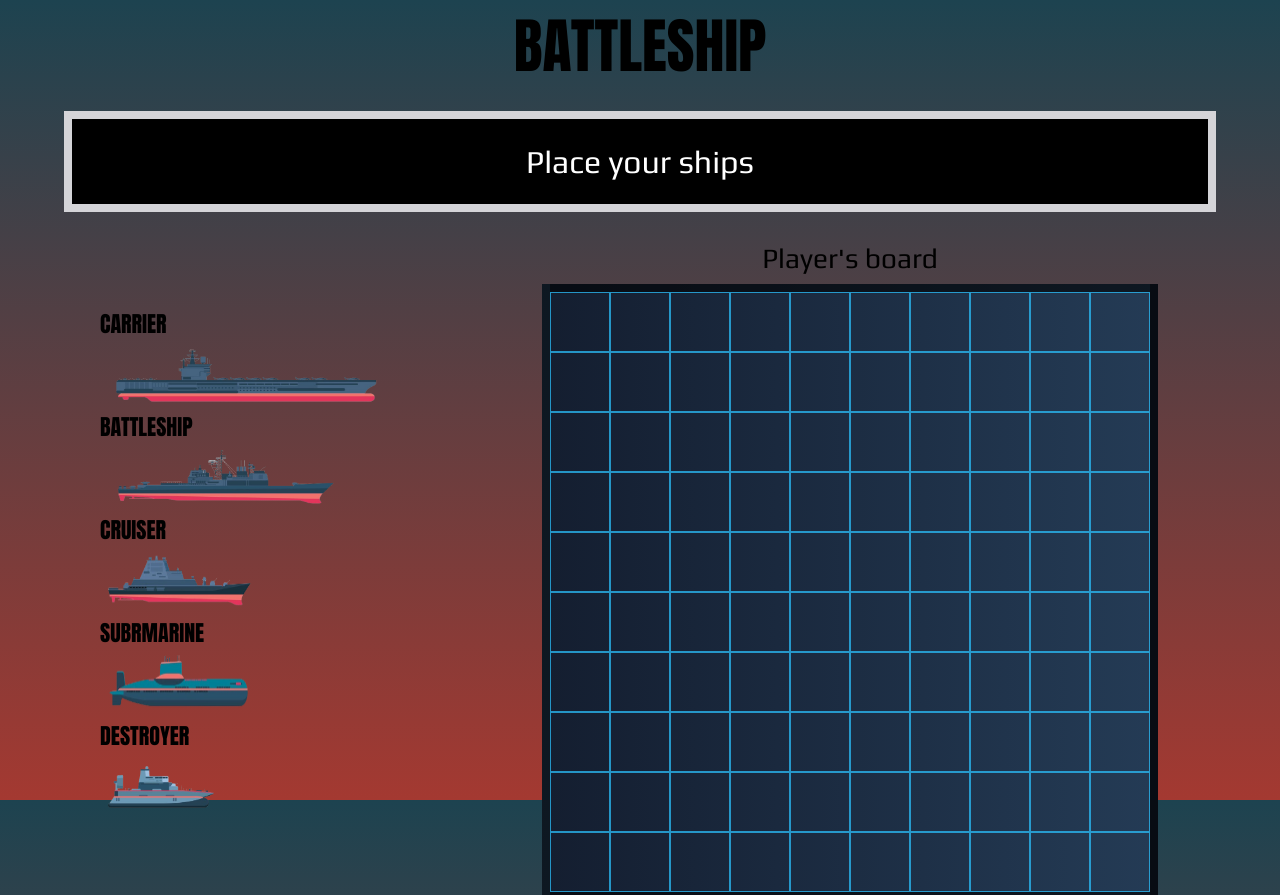
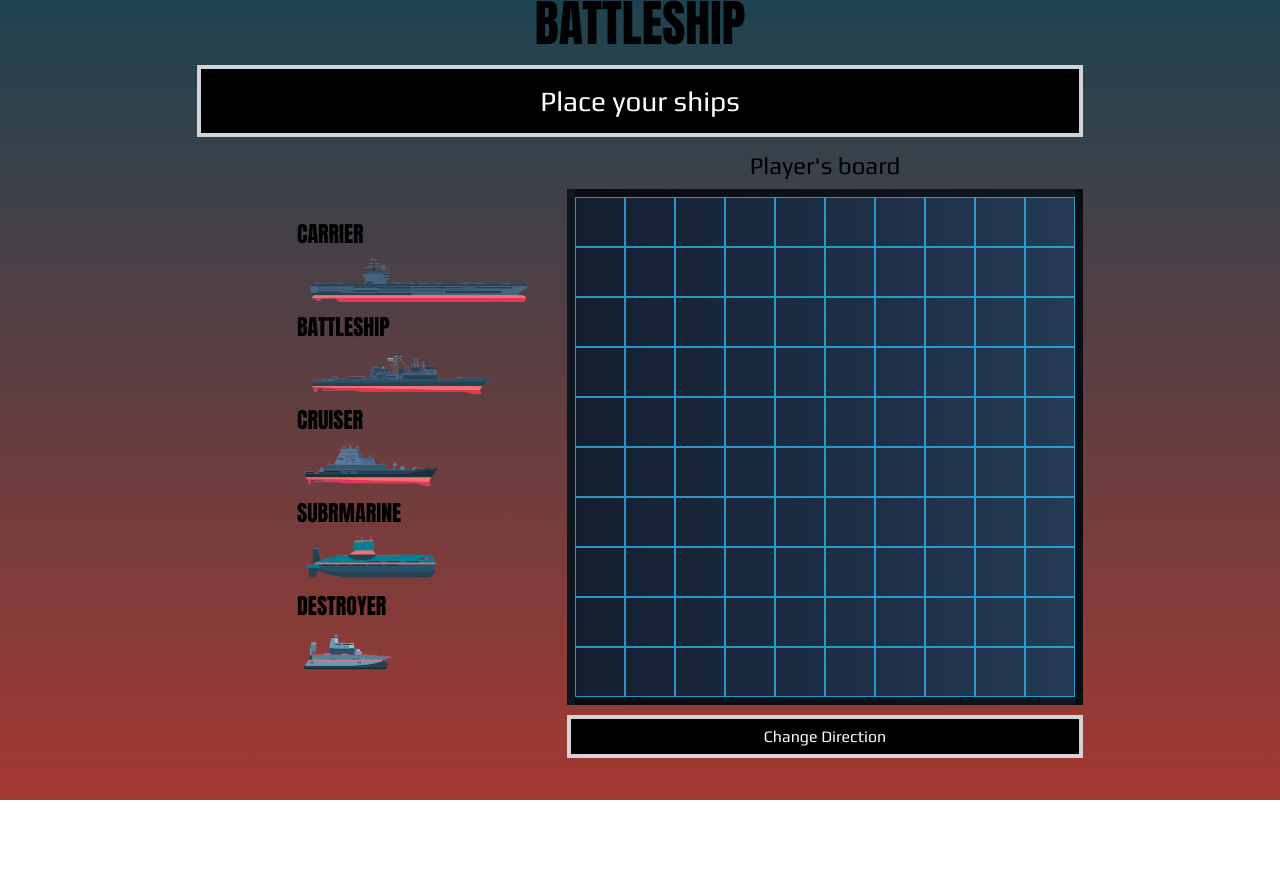
Before and after one commit to ValeriaBlagodatskaja/project-battleship, a website built with webpack: page src/index.html in a window 1280 px wide. Shown: the top 895 px of the page. After the commit the page ends 800 px from the top, so only its background shows below. Built offline with nearby package versions, Linux system fonts and the light colour scheme; a web font is replaced by a local one.

Commit message:
improve css

```diff
--- a/src/ai.js
+++ b/src/ai.js
@@ -43,7 +43,6 @@ class AI extends Player {
       do {
         ({ x, y } = this.getRandomCoordinate());
       } while (!this.isMoveLegal(x, y));
-      console.log("Random attack at:", x, y);
     }
 
     const attackResult = this.attack(x, y, player, playerBoard);
--- a/src/index.html
+++ b/src/index.html
@@ -16,8 +16,10 @@
       href="https://fonts.googleapis.com/css2?family=Amatic+SC&family=Anton&family=Dhurjati&family=Play&family=Poppins:wght@100&family=Roboto:ital,wght@0,100;0,300;0,500;0,700;1,300;1,400&display=swap"
       rel="stylesheet"
     />
+    <meta name="viewport" content="width=device-width, initial-scale=1" />
   </head>
   <body>
+    <div class="container">
       <header class="battleship-header">BATTLESHIP</header>
       <div class="message-container">
         <span id="message" class="message">Place your ships</span>
@@ -31,26 +33,38 @@
             data-ship-type="carrier"
             data-ship-length="5"
           >
-          <img class="carrier" src="./images/carrier.png" />
+            <img class="carrier" src="./images/carrier.png" alt="Carrier" />
           </div>
 
           <div class="shipName">BATTLESHIP</div>
           <div class="ship" data-ship-type="battleship" data-ship-length="4">
-          <img class="battleship" src="./images/battleship.png" />
+            <img
+              class="battleship"
+              src="./images/battleship.png"
+              alt="Battleship"
+            />
           </div>
 
           <div class="shipName">CRUISER</div>
           <div class="ship" data-ship-type="cruiser" data-ship-length="3">
-          <img class="cruiser" src="./images/cruiser.png" />
+            <img class="cruiser" src="./images/cruiser.png" alt="Cruiser" />
           </div>
 
           <div class="shipName">SUBRMARINE</div>
           <div class="ship" data-ship-type="submarine" data-ship-length="3">
-          <img class="submarine" src="./images/submarine.png" />
+            <img
+              class="submarine"
+              src="./images/submarine.png"
+              alt="Submarine"
+            />
           </div>
           <div class="shipName">DESTROYER</div>
           <div class="ship" data-ship-type="destroyer" data-ship-length="2">
-          <img class="destroyer" src="./images/destroyer.png" />
+            <img
+              class="destroyer"
+              src="./images/destroyer.png"
+              alt="Destroyer"
+            />
           </div>
         </div>
 
@@ -58,10 +72,18 @@
           <div class="playerBoard-container">
             <span class="board-name">Player's board</span>
             <div id="playerBoard" class="playerBoard"></div>
-          <button class="directionBtn" id="directionBtn" style="display: block">
+            <button
+              class="directionBtn"
+              id="directionBtn"
+              style="display: block"
+            >
               Change Direction
             </button>
-          <button class="startGameBtn" id="startGameBtn" style="display: none">
+            <button
+              class="startGameBtn"
+              id="startGameBtn"
+              style="display: none"
+            >
               Start Game
             </button>
           </div>
@@ -79,5 +101,6 @@
       <button id="restartBtn" class="restartBtn" style="display: none">
         Play again
       </button>
+    </div>
   </body>
 </html>
--- a/src/style.css
+++ b/src/style.css
@@ -12,11 +12,19 @@ body {
 
 body {
   min-height: 100vh;
+  display: flex;
+  justify-content: center;
+  align-items: center;
+}
+
+.container {
+  max-width: 1131px;
+  margin-top: -48px;
 }
 
 .battleship-header {
   font-family: Anton, sans-serif;
-  font-size: 60px;
+  font-size: 50px;
   display: flex;
   justify-content: center;
 }
@@ -41,7 +49,7 @@ body {
   background-image: linear-gradient(to right, #141e30, #243b55);
 }
 .board-name {
-  font-size: 28px;
+  font-size: 24px;
   font-family: Play, sans-serif;
   margin-bottom: 10px;
   display: block;
@@ -53,8 +61,8 @@ body {
 }
 
 .board-cell {
-  width: 60px;
-  height: 60px;
+  width: 50px;
+  height: 50px;
   border: 1px solid rgba(44, 195, 255, 0.7254901960784313);
   cursor: pointer;
 }
@@ -77,11 +85,11 @@ body {
 }
 
 .directionBtn {
-  margin-top: 20px;
+  margin-top: 10px;
   color: white;
   background: black;
   border: 4px solid rgb(212 212 216);
-  padding: 12px;
+  padding: 8px;
   font-size: 16px;
   cursor: pointer;
   font-family: Play, sans-serif;
@@ -89,10 +97,10 @@ body {
 
 .message-container {
   background-color: black;
-  width: 90%;
-  border: 8px solid rgb(212 212 216);
+  width: 100%;
+  border: 4px solid rgb(212 212 216);
 
-  margin: 20px auto;
+  margin: 5px 0;
   display: flex;
   align-items: center;
   justify-content: center;
@@ -100,8 +108,8 @@ body {
 
 .message {
   color: white;
-  font-size: 32px;
-  padding: 24px 12px;
+  font-size: 28px;
+  padding: 16px 12px;
   font-family: Play, sans-serif;
 }
 
@@ -129,27 +137,27 @@ body {
 }
 
 .battleship {
-  width: 240px;
-  height: 60px;
+  width: 200px;
+  height: 50px;
   cursor: pointer;
 }
 
 .carrier {
-  width: 300px;
-  height: 60px;
+  width: 250px;
+  height: 50px;
   cursor: pointer;
 }
 
 .cruiser,
 .submarine {
-  width: 160px;
-  height: 60px;
+  width: 150px;
+  height: 50px;
   cursor: pointer;
 }
 
 .destroyer {
-  width: 120px;
-  height: 60px;
+  width: 100px;
+  height: 50px;
   cursor: pointer;
 }
 
@@ -157,11 +165,11 @@ body {
   color: white;
   background-image: linear-gradient(to right, #870000, #190a05);
   border: 4px solid rgb(212 212 216);
-  padding: 12px;
+  padding: 8px;
   font-size: 16px;
   cursor: pointer;
   font-family: Play, sans-serif;
-  margin-top: 20px;
+  margin-top: 10px;
 }
 
 .restartBtn {
```
Lines whose indentation alone changed are shown as unchanged.
